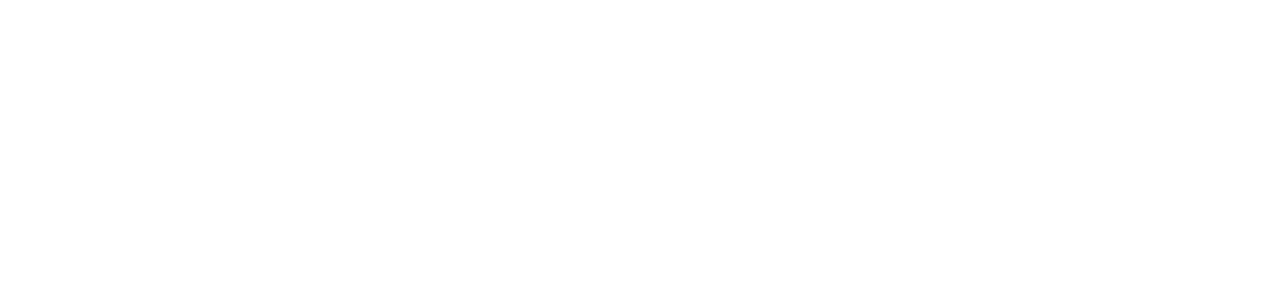
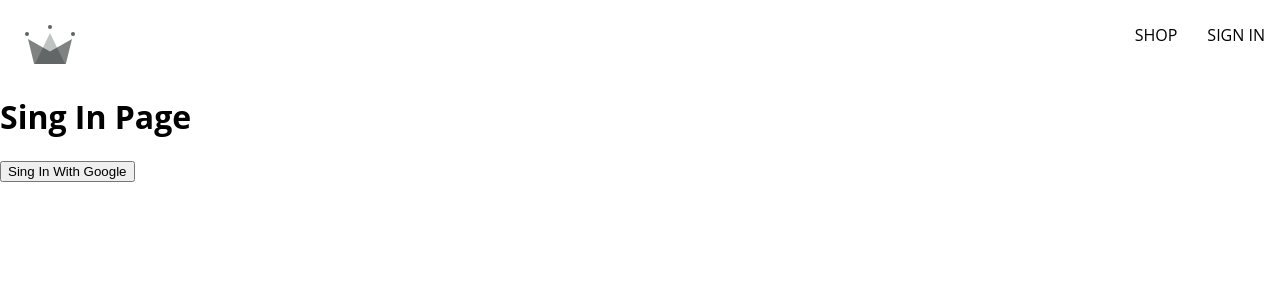
Before and after one commit to Bjelogrlic84/crwn-clothing, a React (Create React App) app: page /sign-in in a window 1280 px wide. Before the commit this address had no page. Shown: the top 300 px of the page. Built offline with nearby package versions, Linux system fonts and the light colour scheme; the HTML template or start-up script is replaced by a standard one.

Commit message:
Finish Creating User Documents

```diff
--- a/package.json
+++ b/package.json
@@ -6,6 +6,7 @@
     "@testing-library/jest-dom": "^5.16.5",
     "@testing-library/react": "^13.4.0",
     "@testing-library/user-event": "^13.5.0",
+    "firebase": "^10.0.0",
     "react": "^18.2.0",
     "react-dom": "^18.2.0",
     "react-router-dom": "6",
--- a/src/App.js
+++ b/src/App.js
@@ -1,6 +1,7 @@
 import { Routes, Route } from "react-router-dom";
 import Home from "./routes/home/home.component";
 import Navigation from "./routes/navigation/navigation.component";
+import SignIn from "./routes/sign-in/sign-in.component";
 
 const Shop = () => {
   return (
@@ -16,6 +17,7 @@
       <Route path="/" element={<Navigation />}>
         <Route index element={<Home />} />
         <Route path="shop" element={<Shop />} />
+        <Route path="sign-in" element={<SignIn />} />
       </Route>
     </Routes>
   );
--- a/src/routes/navigation/navigation.component.jsx
+++ b/src/routes/navigation/navigation.component.jsx
@@ -8,13 +8,16 @@
 const Navigation = () => {
   return (
     <Fragment>
-        <div className="navigation">
-          <Link className="logo-container" to="/" title="Logo">
-            <CrwnLogo className="logo"/>
+      <div className='navigation'>
+        <Link className='logo-container' to='/'>
+          <CrwnLogo className='logo' />
         </Link>
-          <div className="nav-links-container">
-            <Link className="nav-link" to="/shop">
+        <div className='nav-links-container'>
+          <Link className='nav-link' to='/shop'>
             SHOP
+          </Link>
+          <Link className='nav-link' to='/sign-in'>
+            SIGN IN
           </Link>
         </div>
       </div>
--- /dev/null
+++ b/src/routes/sign-in/sign-in.component.jsx
@@ -0,0 +1,17 @@
+import { signInWithGooglePopup } from "../../utils/firebase/firebase.utils";
+
+const SingIn = () => {
+    const logGoogleUser = async () => {
+        const result = await signInWithGooglePopup();
+        console.log(result);
+    }
+
+    return (
+        <div>
+            <h1>Sing In Page</h1>
+            <button onClick={logGoogleUser}>Sing In With Google</button>
+        </div>
+    );
+};
+
+export default SingIn;
--- /dev/null
+++ b/src/utils/firebase/firebase.utils.js
@@ -0,0 +1,36 @@
+import { initializeApp } from "firebase/app";
+import {
+  getAuth,
+  signInWithRedirect,
+  signInWithPopup,
+  GoogleAuthProvider,
+} from "firebase/auth";
+
+import { getFirestore, doc, getDoc, setDoc } from "firebase/firestore";
+
+const firebaseConfig = {
+  apiKey: "AIzaSyAkDxgR9zKVLGW3uZmAlqVY2Butw7Qvcis",
+  authDomain: "crwn-clothing-db-6dd92.firebaseapp.com",
+  projectId: "crwn-clothing-db-6dd92",
+  storageBucket: "crwn-clothing-db-6dd92.appspot.com",
+  messagingSenderId: "346873836317",
+  appId: "1:346873836317:web:8f7932c133a1d50cc827f4",
+};
+
+const firebaseApp = initializeApp(firebaseConfig);
+
+const provider = new GoogleAuthProvider();
+
+provider.setCustomParameters({
+  prompt: "select_account",
+});
+
+export const auth = getAuth();
+
+export const signInWithGooglePopup = () => signInWithPopup(auth, provider);
+
+export const db = getFirestore();
+
+export const createUserDocumentFromAuth = async (userAuth) => {
+  const userDocRef = doc(db, "users", userAuth.uid);
+};
```
Also changed, not shown: 1 other file (tests, documents, lock files or other folders). Lines whose indentation alone changed are shown as unchanged.
